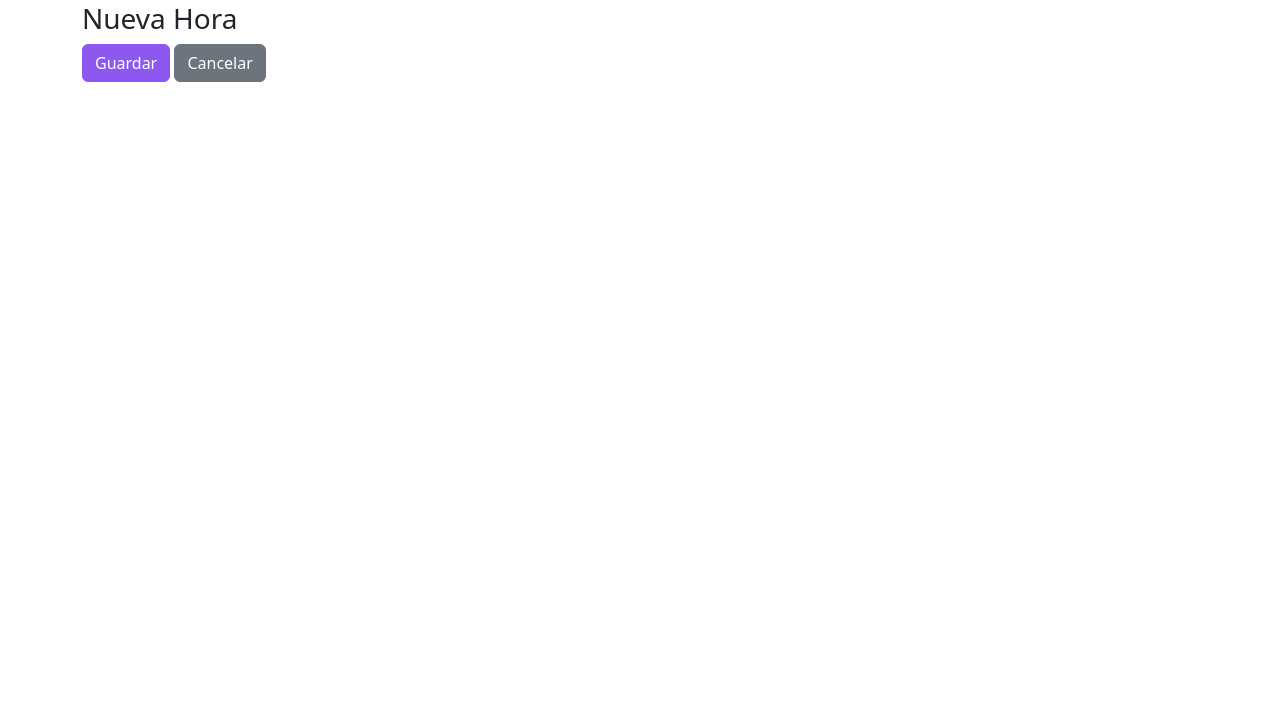
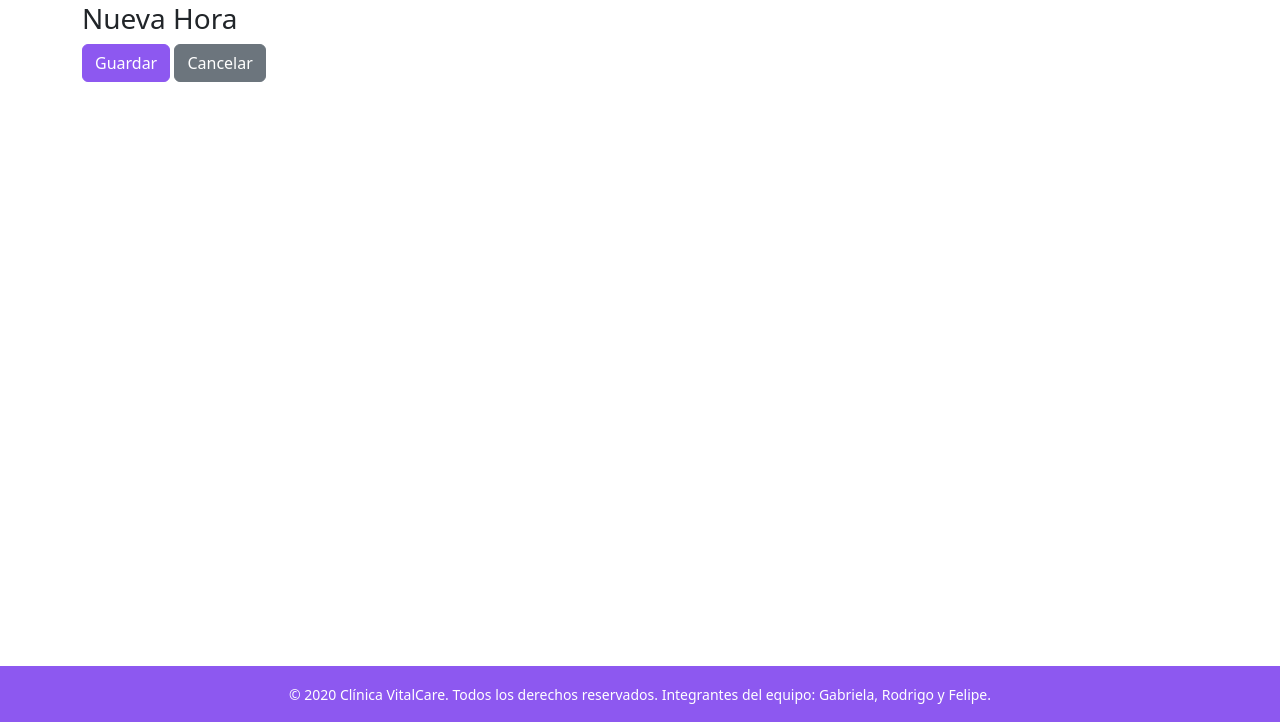
Before and after one commit to Marmopache/Cl-nica_VitalCare, a Django app: template templates/horas/hora_form.html in a window 1280 px wide. Shown: the part 78-800 px from the top of the page. Run offline with Django 3.2, Linux system fonts and the light colour scheme; the template is opened without the code that fills it: most values are stand-ins (such as "Sample title", 1, 10 or a date in 2020); some libraries are stand-ins or nearby versions.

Commit message:
Footer añadido

```diff
--- a/static/css/estilos.css
+++ b/static/css/estilos.css
@@ -75,3 +75,22 @@
 .icon-purple-dark {
     color: #592bad !important;
 }
+
+html, body {
+    height: 100%;
+}
+
+body {
+    display: flex;
+    flex-direction: column;
+}
+
+.container.pb-5 {
+    flex: 1;
+}
+footer.footer {
+    background-color: var(--purple) !important;
+    color: white !important;
+    text-align: center;
+    padding: 1rem;
+}
--- a/templates/base.html
+++ b/templates/base.html
@@ -154,5 +154,13 @@
   {% block extra_js %}
   {% endblock %}
 
+   <!-- FOOTER -->
+  <footer class="footer text-white text-center py-3">
+    <small>
+      &copy; {{ now|date:"Y" }} Clínica VitalCare. Todos los derechos reservados.
+      Integrantes del equipo: Gabriela, Rodrigo y Felipe.
+    </small>
+  </footer>
+
 </body>
 </html>
```
